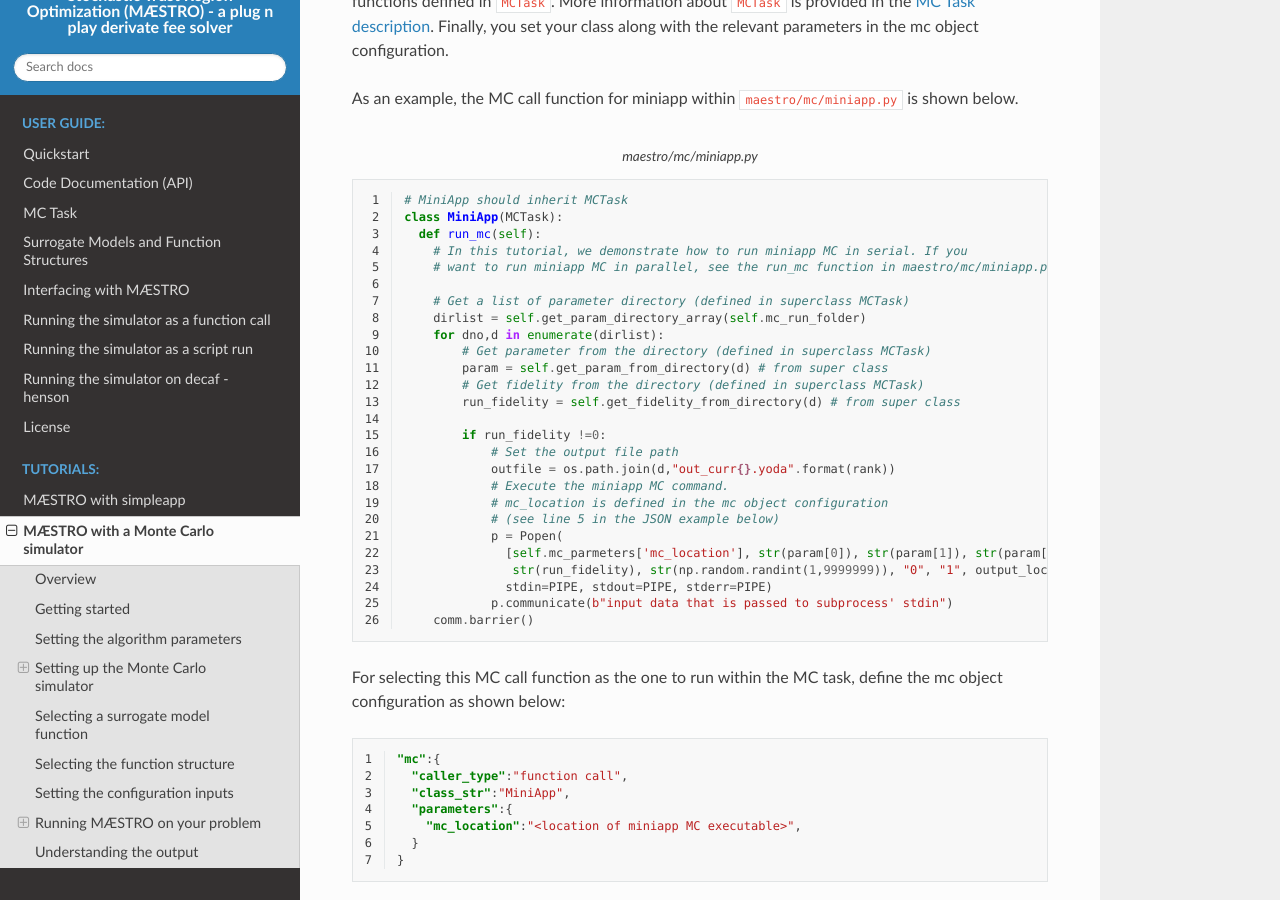
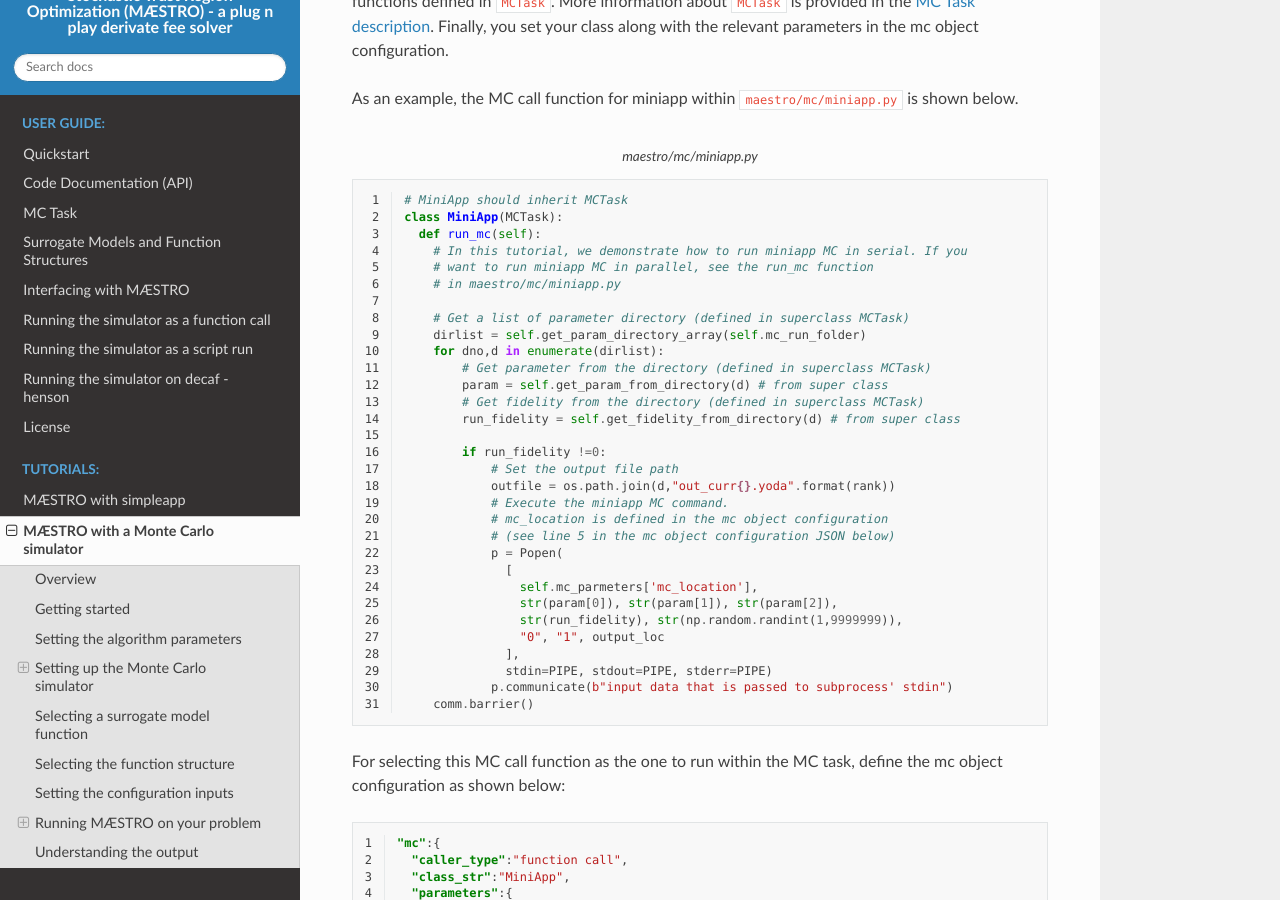
Before and after one commit to HEPonHPC/MAESTRO, a Sphinx documentation site: the page built from docs/source/tutorials/mdstrodf_with_mc.rst, in a window 1280 px wide and 900 px high, scrolled down 2189 px. Built offline with Sphinx 7.4.7 and the Read the Docs theme 2.0.0, drawn with Linux system fonts in a browser that asks for light colours; some of the changed text lies outside the part shown.

Commit message:
Doc updates due to name change

```diff
--- a/docs/source/models_and_fstructure.rst
+++ b/docs/source/models_and_fstructure.rst
@@ -152,7 +152,7 @@
 in the code above to complete the model construction function.
 Install the code by typing the following commands::
 
-  cd workflow
+  cd maestro
   pip install .
 
 Then the following model object should be used in :ref:`configuration inputs<maestro_input_config>`
@@ -412,7 +412,7 @@
 
 Install the code by typing the following commands::
 
-  cd workflow
+  cd maestro
   pip install .
 
 
--- a/docs/source/tutorials/mdstrodf_with_mc.rst
+++ b/docs/source/tutorials/mdstrodf_with_mc.rst
@@ -130,7 +130,8 @@
     class MiniApp(MCTask):
       def run_mc(self):
         # In this tutorial, we demonstrate how to run miniapp MC in serial. If you
-        # want to run miniapp MC in parallel, see the run_mc function in maestro/mc/miniapp.py
+        # want to run miniapp MC in parallel, see the run_mc function
+        # in maestro/mc/miniapp.py
 
         # Get a list of parameter directory (defined in superclass MCTask)
         dirlist = self.get_param_directory_array(self.mc_run_folder)
@@ -145,10 +146,14 @@
                 outfile = os.path.join(d,"out_curr{}.yoda".format(rank))
                 # Execute the miniapp MC command.
                 # mc_location is defined in the mc object configuration
-                # (see line 5 in the JSON example below)
+                # (see line 5 in the mc object configuration JSON below)
                 p = Popen(
-                  [self.mc_parmeters['mc_location'], str(param[0]), str(param[1]), str(param[2]),
-                   str(run_fidelity), str(np.random.randint(1,9999999)), "0", "1", output_loc],
+                  [
+                    self.mc_parmeters['mc_location'],
+                    str(param[0]), str(param[1]), str(param[2]),
+                    str(run_fidelity), str(np.random.randint(1,9999999)),
+                    "0", "1", output_loc
+                  ],
                   stdin=PIPE, stdout=PIPE, stderr=PIPE)
                 p.communicate(b"input data that is passed to subprocess' stdin")
         comm.barrier()
```
Also changed, not shown: other parts of docs/source/tutorials/mdstrodf_with_mc.rst (+5 -5 lines), docs/source/tutorials/mdstrodf_with_simpleapp.rst (+4 -4 lines).
